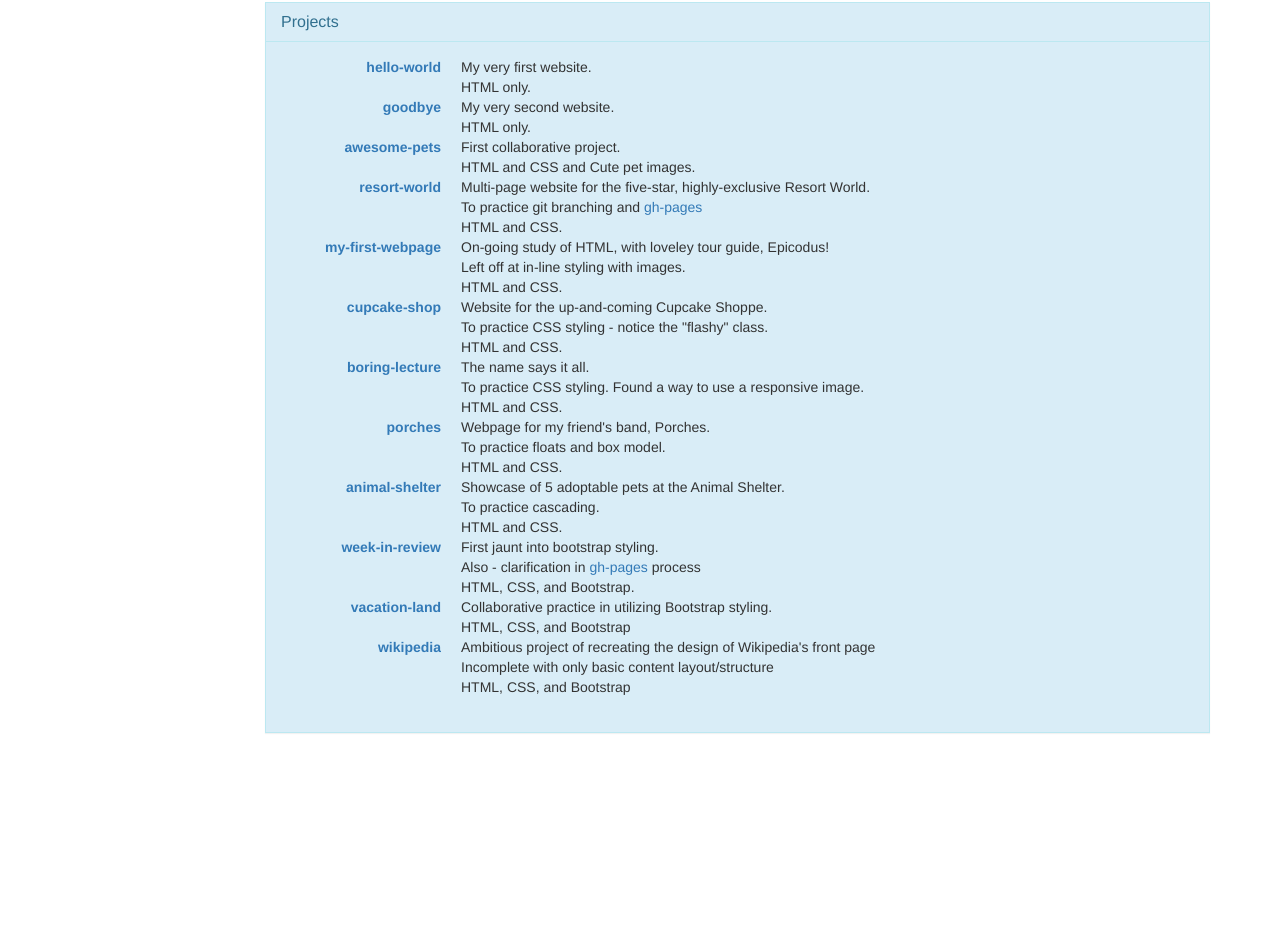
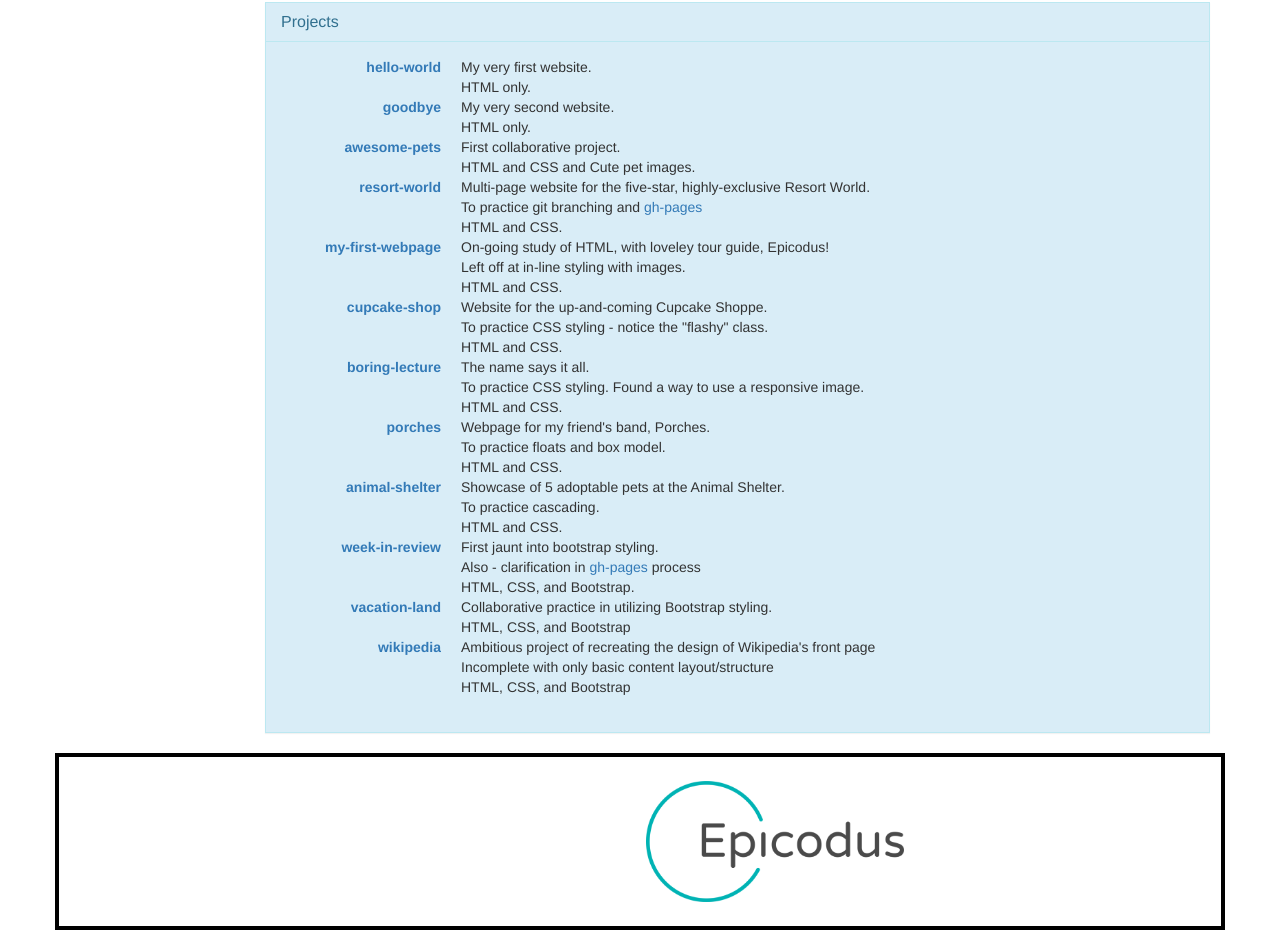
Before and after one commit to jaybojaybojaybo/portfolio, a plain HTML site: page index.html in a window 1280 px wide. Shown: the part 1079-2009 px from the top of the page. Before the commit the page ends 1832 px from the top, so only its background shows below. Drawn offline with Linux system fonts and the light colour scheme.

Commit message:
add Epicodus image to float right in centered column -and- provide update for gh-pages version.

```diff
--- a/css/styles.css
+++ b/css/styles.css
@@ -4,9 +4,6 @@ img {
   margin: 10px;
 }
 
-.jumbotron h1 {
-  color: black;
-}
 
 * {
   border-radius: 0 !important;
@@ -15,3 +12,20 @@ img {
 .sidebar {
   color: orange;
 }
+
+.footer {
+  padding: 10px 10px 10px 10px;
+  border: 4px solid black;
+  max-width: 100%;
+  max-height: auto;
+}
+
+.foot {
+  float: right;
+  max-width: 50%;
+  max-heigh: auto;
+  padding: none;
+  border: none;
+  margin: 4px
+
+}
--- a/index.html
+++ b/index.html
@@ -103,5 +103,14 @@
         </div>
       </div>
     </div>
+    <div class="container footer">
+      <div class="row">
+        <div class="col-md-3"></div>
+        <div class="col-md-6">
+          <img class="foot" src="img/epicodus.png" alt="The Epicodus Logo">
+        </div>
+        <div class="col-md-3"></div>
+      </div>
+    </div>
   </body>
 </html>
```
Also changed, not shown: img/epicodus.png (added), img/thankyou.png (added).
